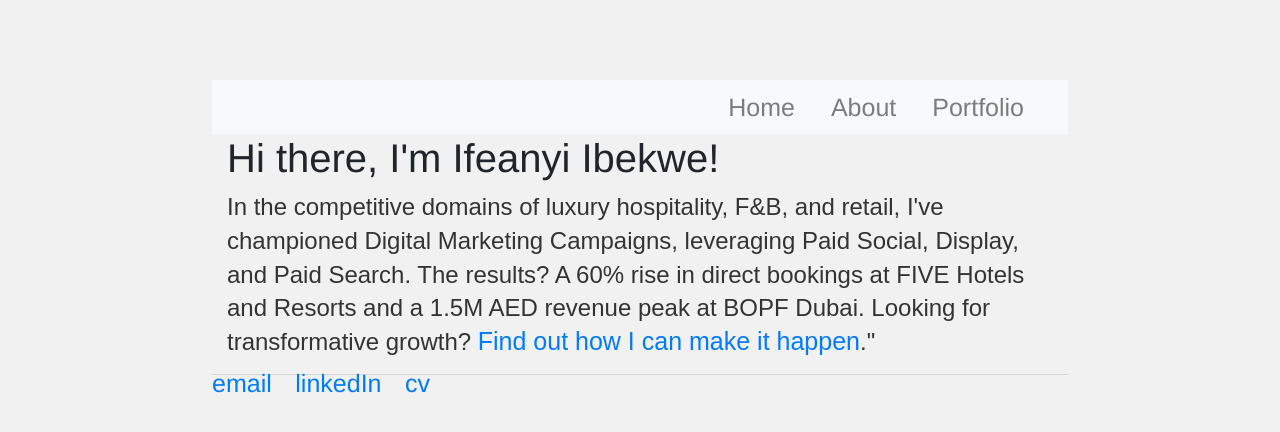
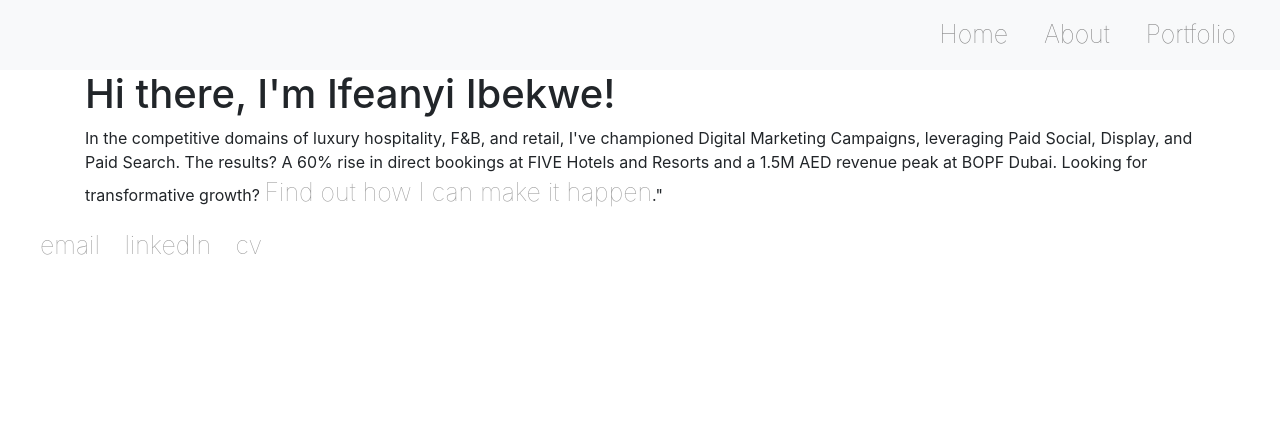
Before and after one commit to IfeanyiIbekwe/ifeanyiibekwe.github.io, a Jekyll site: the page built from index.html, in a window 1280 px wide. Shown: the top 432 px of the page. Built offline with Jekyll 4.4.1, drawn with Linux system fonts in a browser that asks for light colours.

Commit message:
Update default.html

```diff
--- a/_layouts/default.html
+++ b/_layouts/default.html
@@ -4,7 +4,7 @@
 		<head>
 			<title>{{ page.title }}</title>
 			<!-- link to main stylesheet -->
-			<link rel="stylesheet" type="text/css" href="/css/main.css">
+		<!--	<link rel="stylesheet" type="text/css" href="/css/main.css"> -->
     <meta name="viewport" content="width=device-width, initial-scale=1.0">
     <title>Portfolio for Ifeanyi Ibekwe</title>
     <!-- Include Bootstrap CSS -->
@@ -52,18 +52,27 @@
 	</html>
 <style>
 
-	body {
-    background-color: #f1f1f1;
-    padding: 20px;
-    font-family: Arial;
-	margin: 60px auto;
-	width: 70%;
+
+        .btn-primary {
+    color: #fff;
+    background-color: grey !important;
+    border-color: grey !important;}
+
+            a { text-decoration: none; color: #999;  font-weight: 100;font-size: 25px; }
+a:hover { text-decoration: underline; }
 }
 
-/* Center website */
-.main {
-    max-width: 1000px !important;
-    margin: auto !imporant;
+	    nav ul, footer ul {
+    font-size: 1em;
+    font-family: 'Helvetica', 'Arial', 'Sans-Serif';
+    padding: 0px;
+    list-style: none;
+    font-weight: bold;
+}
+
+	    nav ul li, footer ul li {
+    display: inline;
+    margin-right: 20px;
 }
 
 </style>
```
